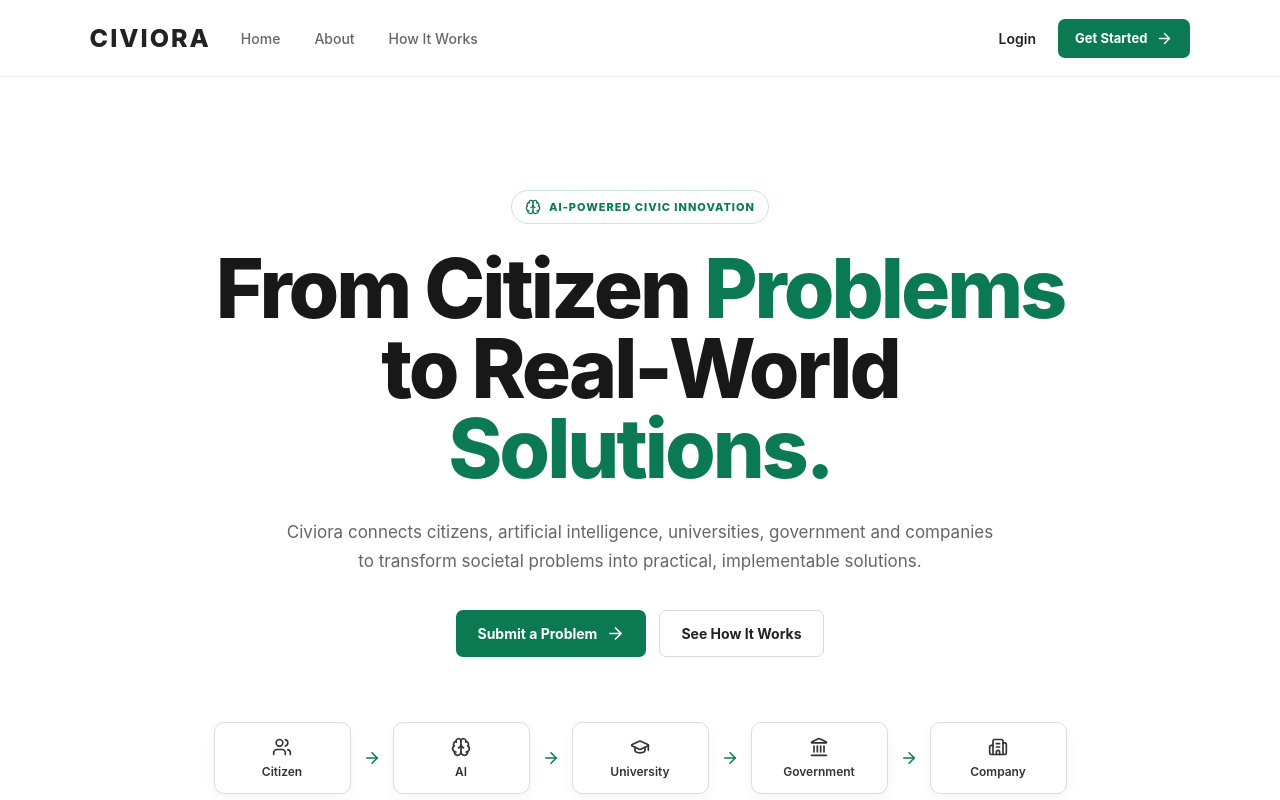
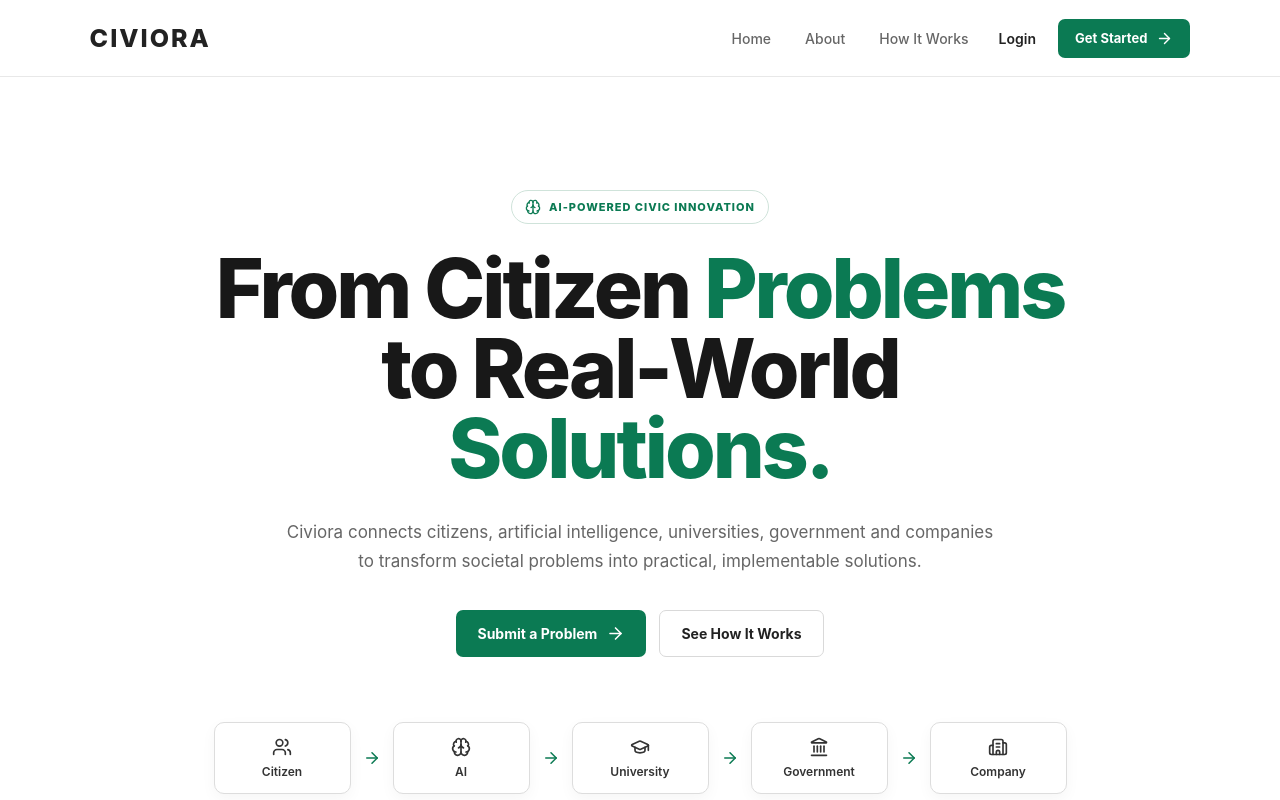
Before and after one commit to V-SuvarnaDeep/citizensolve, a React (Create React App) app in the folder frontend/: page / in a window 1280 px wide. Shown: the top 800 px of the page. Built offline with nearby package versions, Linux system fonts and the light colour scheme; no server answers.

Commit message:
Update Home.css

```diff
--- a/frontend/src/public/pages/Home.css
+++ b/frontend/src/public/pages/Home.css
@@ -42,7 +42,6 @@
 
   display: flex;
   align-items: center;
-  justify-content: flex-start;
 
   background: #ffffff;
 
@@ -60,11 +59,19 @@
   margin-right: 30px;
 
   color: #222;
+
+  flex-shrink: 0;
 }
+
+/* Navigation links moved towards RIGHT */
 
 .navbar-links {
   display: flex;
+  align-items: center;
+
   gap: 34px;
+
+  margin-left: auto;
 
   font-size: 14px;
   font-weight: 500;
@@ -72,22 +79,35 @@
   color: #666;
 }
 
+.navbar-links a {
+  text-decoration: none;
+  color: inherit;
+
+  transition: color 0.2s ease;
+}
+
 .navbar-links a:hover,
 .login-link:hover {
   color: #0b7a53;
 }
 
+
+/* Login + Get Started */
+
 .navbar-actions {
   display: flex;
   align-items: center;
+
   gap: 22px;
 
-  margin-left: auto;
+  margin-left: 30px;
 }
 
 .login-link {
   font-size: 14px;
   font-weight: 600;
+
+  white-space: nowrap;
 }
 
 
@@ -600,6 +620,8 @@
 
   .navbar-actions {
     gap: 14px;
+
+    margin-left: auto;
   }
 
   .hero-section {
```
